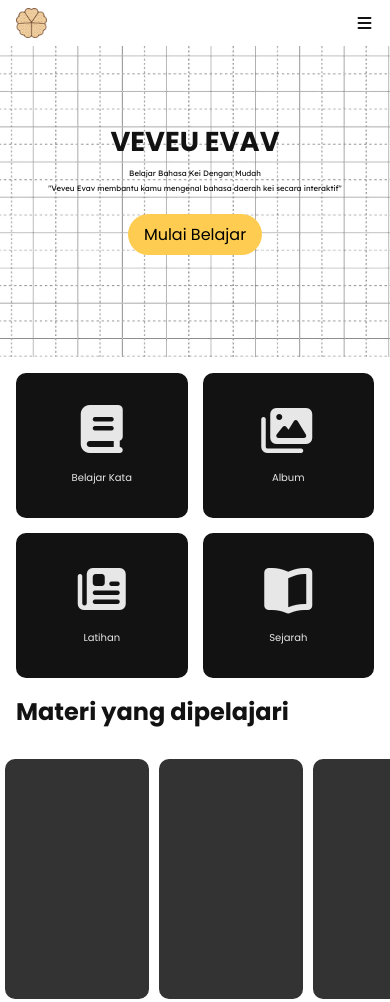
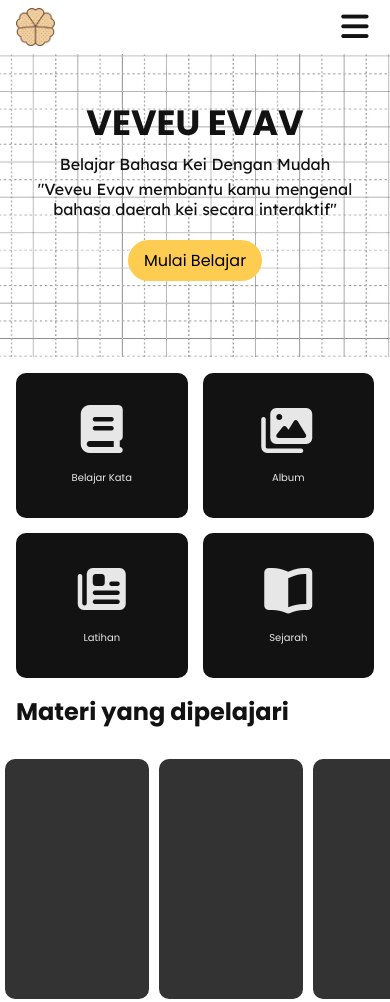
Before and after one commit to Fhandi2/blok, a plain HTML site: page index.html in a window 390 px wide. Shown: the top 1002 px of the page. Drawn offline with Linux system fonts and the light colour scheme.

Commit message:
Update home.css

```diff
--- a/home.css
+++ b/home.css
@@ -29,11 +29,11 @@ body {
 }
 
 .navbar img {
-    width: clamp(18px, 8vw, 50px);
+    width: clamp(18px, 10vw, 50px);
 }
 
 .navbar i {
-    font-size: clamp(16px, 4vw, 40px);
+    font-size: clamp(16px, 8vw, 40px);
 }
 
 .navbar .menu-nav {
@@ -119,12 +119,12 @@ body {
 
 .page-one h1 {
     font-family: "Poppins", sans-serif;
-    font-size: clamp(16px, 7vw, 50px);
+    font-size: clamp(16px, 9vw, 50px);
 }
 
 .page-one p{
     font-family: "Lexend Deca", sans-serif;
-    font-size: clamp(2px, 2vw, 16px);
+    font-size: clamp(2px, 5vw, 16px);
 }
 
 button {
```
